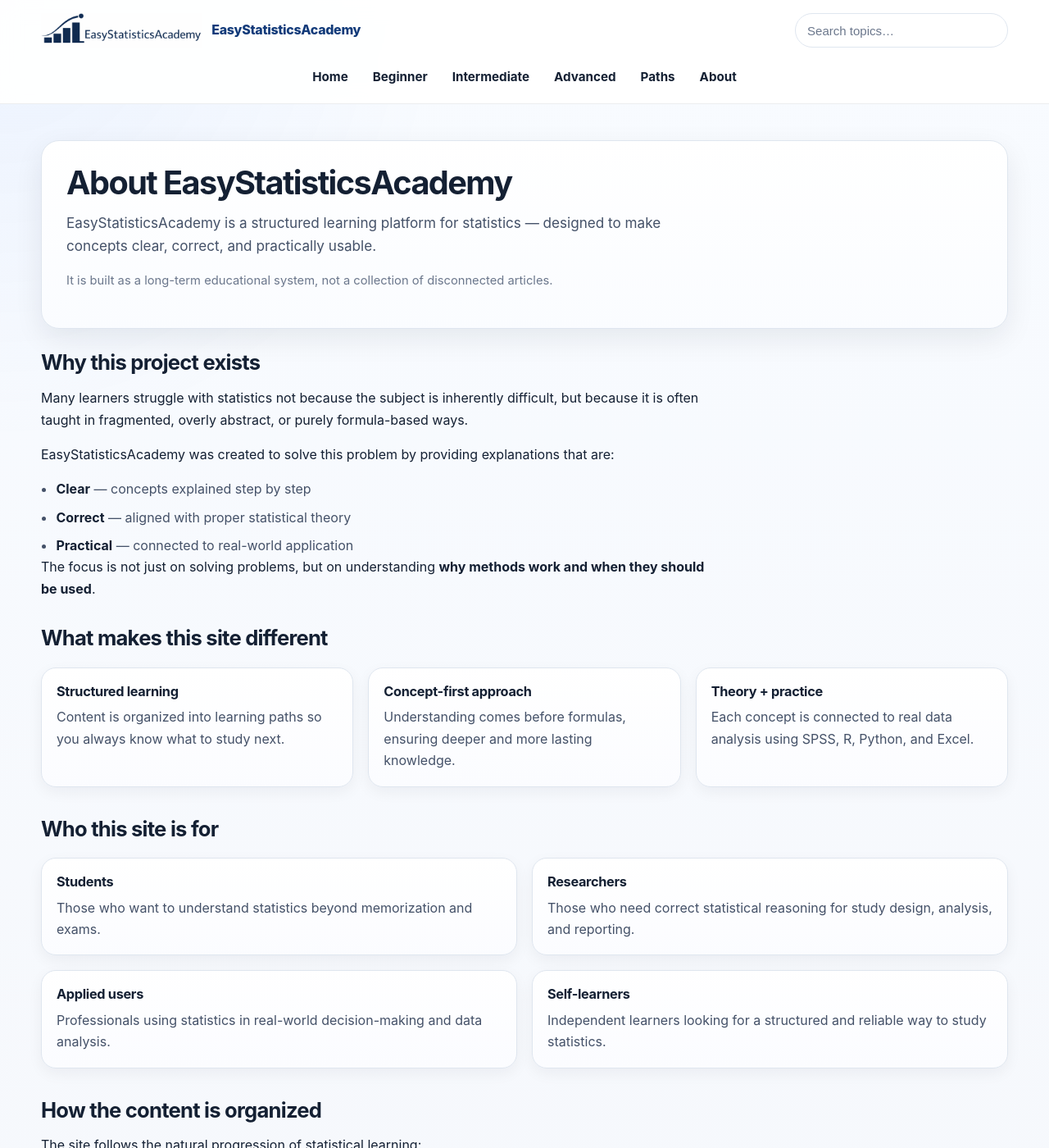
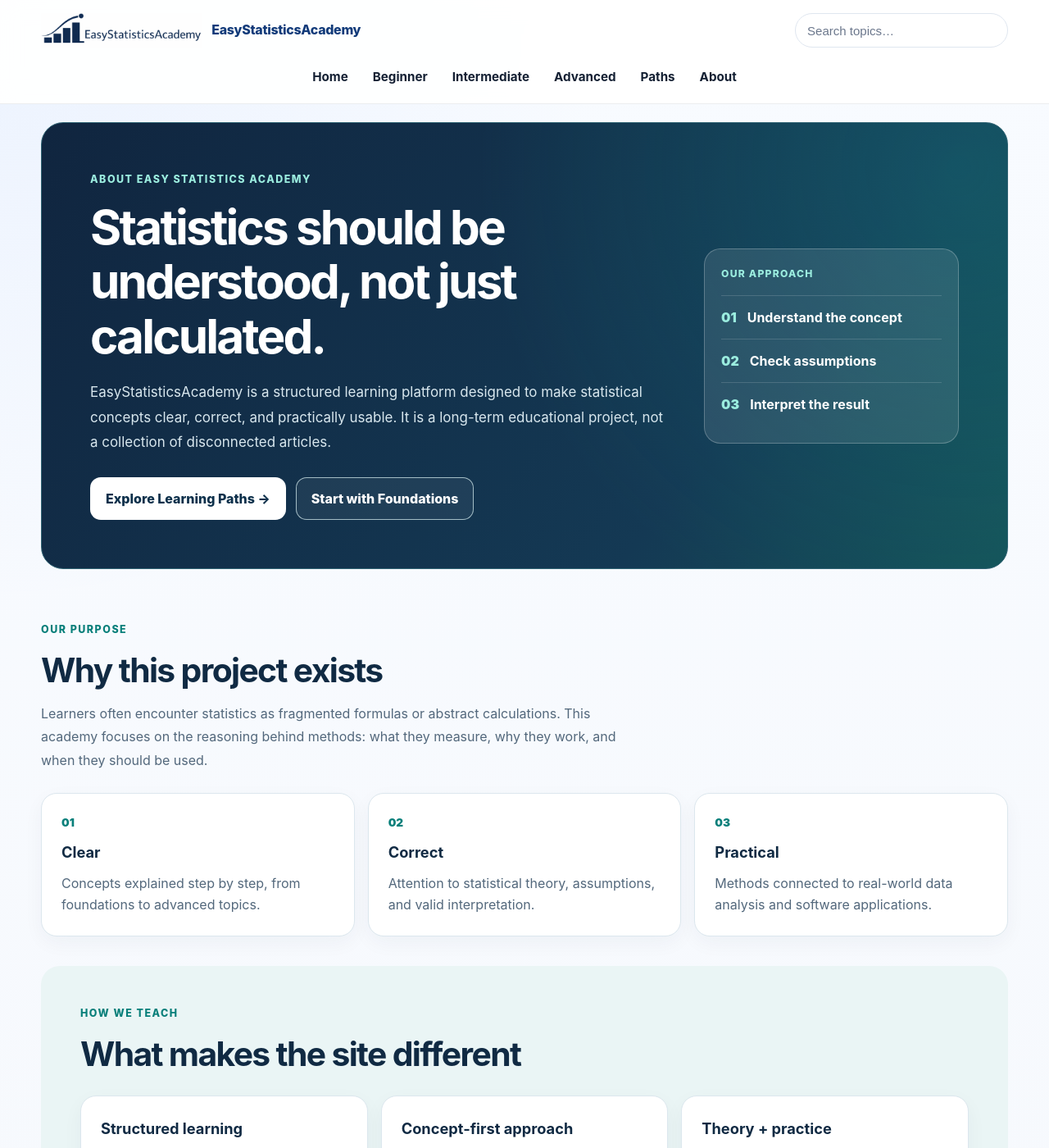
Before and after one commit to ammar-homaida-statistics/easystatisticsacademy, a Jekyll site: the page built from about.md, in a window 1280 px wide and 1400 px high. Shown: the whole window at 82% size. Built offline with Jekyll 4.4.1, drawn with Linux system fonts in a browser that asks for light colours; some of the changed text lies outside the part shown.

Commit message:
Add helpful 404, modernize About, and load MathJax safely once
* Add branded and accessible custom 404 page with working learning routes

* Refresh About page using clearer structured editorial layout and existing mission

* Add responsive page-scoped About and 404 editorial styling

* Load MathJax once only for rendered TeX pages; scope editorial CSS and 404 noindex

* Exclude custom 404 utility page from lesson search index

* Test custom 404, responsive About page, and single conditional MathJax loader

* Tighten 404 search link assertion and simplify MathJax loader regression test

* Detect visible TeX in DOM and load MathJax once, with config defined before injection

* Rebuild single MathJax loader safely from clean layout and correct replacement escaping

* Update expected editorial stylesheet and dynamic MathJax loader assertion

* Accept MathJax initial or initialized config shape while verifying original delimiters

```diff
--- a/_layouts/default.html
+++ b/_layouts/default.html
@@ -30,12 +30,24 @@
   <link rel="stylesheet" href="/css/paths.css?v=1" />
   {% endif %}
 
+  {% if page.editorial_styles %}
+  <link rel="stylesheet" href="/css/editorial.css?v=1" />
+  {% endif %}
+  {% if page.robots_noindex %}
+  <meta name="robots" content="noindex, follow" />
+  {% endif %}
+
   {% include schema-org.html %}
 
-  <!-- Load MathJax ONLY if needed -->
-  {% if page.math %}
-  <script src="https://cdn.jsdelivr.net/npm/mathjax@3/es5/tex-mml-chtml.js"></script>
-  {% endif %}
+  <!-- TeX configuration is cheap; only math pages fetch the MathJax library. -->
+  <script>
+    window.MathJax = {
+      tex: {
+        inlineMath: [['$', '$'], ['\\(', '\\)']],
+        displayMath: [['$$', '$$'], ['\\[', '\\]']]
+      }
+    };
+  </script>
 
 </head>
 
--- a/about.md
+++ b/about.md
@@ -3,193 +3,108 @@ layout: default
 title: About EasyStatisticsAcademy
 description: The purpose, philosophy, and long-term vision behind EasyStatisticsAcademy.
 permalink: /about/
+editorial_styles: true
 ---
 
-<section class="hero hero-section">
-  <div class="hero-card">
+<div class="esa-about">
 
-    <h1>About EasyStatisticsAcademy</h1>
+  <section class="esa-about-hero" aria-labelledby="esa-about-title">
+    <div>
+      <p class="esa-editorial-eyebrow">About Easy Statistics Academy</p>
+      <h1 id="esa-about-title">Statistics should be understood, not just calculated.</h1>
+      <p class="esa-about-lead">
+        EasyStatisticsAcademy is a structured learning platform designed to make statistical
+        concepts clear, correct, and practically usable. It is a long-term educational project,
+        not a collection of disconnected articles.
+      </p>
+      <div class="esa-editorial-actions">
+        <a class="esa-editorial-button esa-editorial-button--primary" href="/learning-paths/">Explore Learning Paths →</a>
+        <a class="esa-editorial-button esa-editorial-button--outline" href="/foundations/">Start with Foundations</a>
+      </div>
+    </div>
+    <div class="esa-about-hero-aside" aria-label="Our approach">
+      <p>Our approach</p>
+      <ol>
+        <li><span>01</span> Understand the concept</li>
+        <li><span>02</span> Check assumptions</li>
+        <li><span>03</span> Interpret the result</li>
+      </ol>
+    </div>
+  </section>
 
-    <p class="lead">
-      EasyStatisticsAcademy is a structured learning platform for statistics — designed to make concepts clear,
-      correct, and practically usable.
-    </p>
-
-    <p class="micro">
-      It is built as a long-term educational system, not a collection of disconnected articles.
-    </p>
-
-  </div>
-</section>
-
-<section class="section">
-  <div class="section-head">
-    <h2>Why this project exists</h2>
-  </div>
-
-  <div class="content-narrow">
-
-    <p>
-      Many learners struggle with statistics not because the subject is inherently difficult,
-      but because it is often taught in fragmented, overly abstract, or purely formula-based ways.
-    </p>
-
-    <p>
-      EasyStatisticsAcademy was created to solve this problem by providing explanations that are:
-    </p>
-
-    <ul class="bullets">
-      <li><strong>Clear</strong> — concepts explained step by step</li>
-      <li><strong>Correct</strong> — aligned with proper statistical theory</li>
-      <li><strong>Practical</strong> — connected to real-world application</li>
-    </ul>
-
-    <p>
-      The focus is not just on solving problems, but on understanding
-      <strong>why methods work and when they should be used</strong>.
-    </p>
-
-  </div>
-</section>
-
-<section class="section section-soft">
-  <div class="section-head">
-    <h2>What makes this site different</h2>
-  </div>
-
-  <div class="grid grid-3">
-
-    <div class="card">
-      <h3>Structured learning</h3>
+  <section class="esa-about-section" aria-labelledby="esa-about-why">
+    <div class="esa-about-heading">
+      <p class="esa-editorial-eyebrow">Our purpose</p>
+      <h2 id="esa-about-why">Why this project exists</h2>
       <p>
-        Content is organized into learning paths so you always know what to study next.
+        Learners often encounter statistics as fragmented formulas or abstract calculations.
+        This academy focuses on the reasoning behind methods: what they measure, why they work,
+        and when they should be used.
       </p>
     </div>
+    <div class="esa-about-values">
+      <div class="esa-about-card"><span>01</span><h3>Clear</h3><p>Concepts explained step by step, from foundations to advanced topics.</p></div>
+      <div class="esa-about-card"><span>02</span><h3>Correct</h3><p>Attention to statistical theory, assumptions, and valid interpretation.</p></div>
+      <div class="esa-about-card"><span>03</span><h3>Practical</h3><p>Methods connected to real-world data analysis and software applications.</p></div>
+    </div>
+  </section>
 
-    <div class="card">
-      <h3>Concept-first approach</h3>
+  <section class="esa-about-section esa-about-section--soft" aria-labelledby="esa-about-difference">
+    <div class="esa-about-heading">
+      <p class="esa-editorial-eyebrow">How we teach</p>
+      <h2 id="esa-about-difference">What makes the site different</h2>
+    </div>
+    <div class="esa-about-grid esa-about-grid--three">
+      <div class="esa-about-card"><h3>Structured learning</h3><p>Learning paths connect topics so you always know what to study next.</p></div>
+      <div class="esa-about-card"><h3>Concept-first approach</h3><p>Understanding comes before formulas, supporting deeper and lasting knowledge.</p></div>
+      <div class="esa-about-card"><h3>Theory + practice</h3><p>Concepts connect to analysis using SPSS, R, Python, and Excel.</p></div>
+    </div>
+  </section>
+
+  <section class="esa-about-section" aria-labelledby="esa-about-audience">
+    <div class="esa-about-heading">
+      <p class="esa-editorial-eyebrow">Who it's for</p>
+      <h2 id="esa-about-audience">Built for different kinds of learners</h2>
+    </div>
+    <div class="esa-about-grid esa-about-grid--two">
+      <div class="esa-about-card"><h3>Students</h3><p>Understand statistics beyond memorization and examinations.</p></div>
+      <div class="esa-about-card"><h3>Researchers</h3><p>Develop sound statistical reasoning for study design, analysis, and reporting.</p></div>
+      <div class="esa-about-card"><h3>Applied users</h3><p>Use statistics in practical decision-making and data analysis.</p></div>
+      <div class="esa-about-card"><h3>Self-learners</h3><p>Follow a structured and reliable route to independent learning.</p></div>
+    </div>
+  </section>
+
+  <section class="esa-about-section esa-about-section--soft" aria-labelledby="esa-about-curriculum">
+    <div class="esa-about-heading">
+      <p class="esa-editorial-eyebrow">The curriculum</p>
+      <h2 id="esa-about-curriculum">How the content is organized</h2>
+      <p>Each stage builds toward more sophisticated statistical thinking and application.</p>
+    </div>
+    <ol class="esa-about-curriculum">
+      <li><a href="/foundations/">Foundations and data concepts →</a></li>
+      <li><a href="/descriptive/">Descriptive statistics and data summaries →</a></li>
+      <li><a href="/probability/">Probability and theoretical understanding →</a></li>
+      <li><a href="/inference/">Statistical inference →</a></li>
+      <li><a href="/modeling/">Modeling and applied analysis →</a></li>
+      <li><a href="/software/">Software implementation and reproducible workflows →</a></li>
+      <li><a href="/machine-learning/">Data science, data mining, and machine learning →</a></li>
+    </ol>
+  </section>
+
+  <section class="esa-about-final" aria-labelledby="esa-about-vision">
+    <div>
+      <p class="esa-editorial-eyebrow">Looking ahead</p>
+      <h2 id="esa-about-vision">A long-term commitment to good statistical education.</h2>
       <p>
-        Understanding comes before formulas, ensuring deeper and more lasting knowledge.
+        Our goal is to build a complete, reliable, and structured resource for learning
+        statistics—one that stays relevant and useful over time.
+        Quality, clarity, and correctness matter more than content volume.
       </p>
+      <a href="mailto:contact@easystatisticsacademy.com">contact@easystatisticsacademy.com</a>
     </div>
-
-    <div class="card">
-      <h3>Theory + practice</h3>
-      <p>
-        Each concept is connected to real data analysis using SPSS, R, Python, and Excel.
-      </p>
+    <div class="esa-about-final-note">
+      <strong>Work in progress</strong>
+      <p>The website is under active development, with materials improved over time.</p>
     </div>
-
-  </div>
-</section>
-
-<section class="section">
-  <div class="section-head">
-    <h2>Who this site is for</h2>
-  </div>
-
-  <div class="grid grid-2">
-
-    <div class="card">
-      <h3>Students</h3>
-      <p>
-        Those who want to understand statistics beyond memorization and exams.
-      </p>
-    </div>
-
-    <div class="card">
-      <h3>Researchers</h3>
-      <p>
-        Those who need correct statistical reasoning for study design, analysis, and reporting.
-      </p>
-    </div>
-
-    <div class="card">
-      <h3>Applied users</h3>
-      <p>
-        Professionals using statistics in real-world decision-making and data analysis.
-      </p>
-    </div>
-
-    <div class="card">
-      <h3>Self-learners</h3>
-      <p>
-        Independent learners looking for a structured and reliable way to study statistics.
-      </p>
-    </div>
-
-  </div>
-</section>
-
-<section class="section section-soft">
-  <div class="section-head">
-    <h2>How the content is organized</h2>
-  </div>
-
-  <div class="content-narrow">
-
-    <p>
-      The site follows the natural progression of statistical learning:
-    </p>
-
-    <ul class="bullets">
-      <li>Foundations and descriptive statistics</li>
-      <li>Probability and theoretical understanding</li>
-      <li>Statistical inference and modeling</li>
-      <li>Applied statistics and real-world analysis</li>
-      <li>Software implementation (SPSS, R, Python, Excel)</li>
-      <li>Data science, data mining, and machine learning</li>
-    </ul>
-
-    <p>
-      Each section is part of a larger system and connects directly to the learning paths.
-    </p>
-
-    <p>
-      👉 <a href="/learning-paths/"><strong>View Learning Paths →</strong></a>
-    </p>
-
-  </div>
-</section>
-
-<section class="section section-slim">
-  <div class="callout">
-
-    <div class="callout-copy">
-      <h2>Long-term vision</h2>
-
-      <p>
-        EasyStatisticsAcademy is designed as a long-term academic project.
-      </p>
-
-      <p>
-        The goal is to build a complete, reliable, and structured resource for learning statistics —
-        one that remains useful and relevant over time.
-      </p>
-
-      <p>
-        The focus is on <strong>quality, clarity, and correctness</strong>, not speed or content volume.
-      </p>
-
-    </div>
-
-    <div class="callout-side">
-
-      <div class="mini">
-        <div class="mini-title">Contact</div>
-        <div class="mini-body">
-          contact@easystatisticsacademy.com
-        </div>
-      </div>
-
-      <div class="mini">
-        <div class="mini-title">Status</div>
-        <div class="mini-body">
-          The site is under active development and continuously improved.
-        </div>
-      </div>
-
-    </div>
-
-  </div>
-</section>
+  </section>
+</div>
--- /dev/null
+++ b/css/editorial.css
@@ -0,0 +1,58 @@
+/* Editorial About + 404 styles only; no impact on lesson pages. */
+.esa-about,.esa-error{--editorial-ink:#102a43;--editorial-muted:#53687c;--editorial-teal:#087f7a;color:var(--editorial-ink)}
+.esa-about a:focus-visible,.esa-error a:focus-visible{outline:3px solid #0b938c;outline-offset:4px}
+.esa-editorial-eyebrow{margin:0 0 14px;font-size:.78rem;font-weight:850;letter-spacing:.12em;text-transform:uppercase;color:#087f7a}
+.esa-editorial-actions{display:flex;flex-wrap:wrap;gap:12px;margin-top:27px}
+.esa-editorial-button{display:inline-flex;justify-content:center;align-items:center;min-height:46px;padding:12px 18px;border-radius:13px;border:1px solid transparent;font-weight:800;text-decoration:none}
+.esa-editorial-button--primary{background:#fff;color:#0d304b}
+.esa-editorial-button--primary:hover{background:#ecfffa;color:#0d304b;text-decoration:none}
+.esa-editorial-button--outline{border-color:rgba(229,251,251,.67);color:#fff;background:rgba(255,255,255,.06)}
+.esa-editorial-button--outline:hover{background:rgba(255,255,255,.17);color:#fff;text-decoration:none}
+.esa-about-hero,.esa-error-hero{overflow:hidden;position:relative;background:radial-gradient(circle at 95% 10%,rgba(22,165,154,.23),transparent 48%),linear-gradient(127deg,#10253f 0%,#143954 70%,#155359 100%);color:#fff;border:1px solid #2f6373;border-radius:27px;padding:clamp(28px,5vw,59px)}
+.esa-about-hero{display:grid;grid-template-columns:minmax(0,1.6fr) minmax(230px,.7fr);gap:clamp(20px,3vw,45px);align-items:center}
+.esa-about-hero .esa-editorial-eyebrow,.esa-error-hero .esa-editorial-eyebrow{color:#9beddf}
+.esa-about-hero h1,.esa-error-hero h1{color:#fff;max-width:790px;font-size:clamp(2rem,4.6vw,3.65rem);line-height:1.14;letter-spacing:-.048em;margin:0 0 20px}
+.esa-about-lead,.esa-error-lead{color:#d8e7ee;line-height:1.8;font-size:1.06rem;max-width:710px;margin:0}
+.esa-about-hero-aside{border-radius:20px;background:rgba(255,255,255,.1);border:1px solid rgba(255,255,255,.24);padding:20px}
+.esa-about-hero-aside p{color:#9beddf;font-size:.76rem;font-weight:850;text-transform:uppercase;letter-spacing:.1em}
+.esa-about-hero-aside ol{list-style:none;margin:0;padding:0}
+.esa-about-hero-aside li{display:flex;gap:13px;align-items:center;padding:13px 0;color:#fff;border-top:1px solid rgba(255,255,255,.15);font-weight:650}
+.esa-about-hero-aside li span{color:#9beddf;font-weight:900}
+.esa-about-section{padding:clamp(36px,5vw,66px) 0 8px}
+.esa-about-section--soft{margin-top:28px;padding:clamp(28px,4vw,48px);border-radius:23px;background:#eaf5f5}
+.esa-about-heading{max-width:740px;margin-bottom:25px}
+.esa-about-heading h2{font-size:clamp(1.7rem,3.6vw,2.55rem);line-height:1.22;letter-spacing:-.04em;color:var(--editorial-ink);margin:0 0 13px}
+.esa-about-heading p:not(.esa-editorial-eyebrow){color:var(--editorial-muted);line-height:1.8;margin:0}
+.esa-about-values,.esa-about-grid{display:grid;gap:16px}
+.esa-about-values,.esa-about-grid--three{grid-template-columns:repeat(3,minmax(0,1fr))}
+.esa-about-grid--two{grid-template-columns:repeat(2,minmax(0,1fr))}
+.esa-about-card{background:#fff;border:1px solid #dce7ee;border-radius:19px;padding:24px;box-shadow:0 8px 24px rgba(13,42,62,.045)}
+.esa-about-card>span{display:block;font-weight:900;color:#087f7a;font-size:.85rem;margin-bottom:10px}
+.esa-about-card h3{color:var(--editorial-ink);font-size:1.14rem;margin:0 0 9px}
+.esa-about-card p{color:var(--editorial-muted);line-height:1.68;margin:0}
+.esa-about-curriculum{display:grid;grid-template-columns:repeat(2,minmax(0,1fr));gap:10px 18px;margin:0;padding:0;list-style:none}
+.esa-about-curriculum li{min-width:0}
+.esa-about-curriculum a{display:flex;align-items:center;min-height:55px;border:1px solid #cbdfdf;border-radius:13px;background:#fff;padding:13px 17px;color:#0e5660;font-weight:750;text-decoration:none}
+.esa-about-curriculum a:hover{border-color:#0f9690;background:#f5fffd;text-decoration:none}
+.esa-about-final{margin-top:60px;padding:clamp(28px,5vw,55px);border-radius:24px;background:#102b47;color:#e0edf2;display:grid;grid-template-columns:minmax(0,1.5fr) minmax(220px,.6fr);gap:28px;align-items:center}
+.esa-about-final h2{color:#fff;font-size:clamp(1.7rem,3.4vw,2.6rem);letter-spacing:-.04em;line-height:1.22;margin:0 0 15px}
+.esa-about-final p{line-height:1.8;color:#d4e4eb}
+.esa-about-final .esa-editorial-eyebrow{color:#9beddf}
+.esa-about-final a{color:#9beddf;overflow-wrap:anywhere;font-weight:750}
+.esa-about-final-note{padding:20px;border:1px solid rgba(255,255,255,.2);border-radius:18px;background:rgba(255,255,255,.08)}
+.esa-about-final-note strong{color:#fff}
+.esa-about-final-note p{margin:7px 0 0}
+.esa-error{max-width:960px;margin:auto}
+.esa-error-hero{text-align:center}
+.esa-error-code{font-size:clamp(4rem,13vw,8rem);font-weight:900;letter-spacing:-.06em;line-height:1;margin:0 0 14px;color:#9beddf}
+.esa-error-hero h1{margin-left:auto;margin-right:auto}
+.esa-error-lead{margin-left:auto;margin-right:auto}
+.esa-error-hero .esa-editorial-actions{justify-content:center}
+.esa-error-next{padding:35px 0 20px}
+.esa-error-next h2{font-size:clamp(1.45rem,3vw,2rem);color:var(--editorial-ink);margin:0 0 10px}
+.esa-error-next p{color:var(--editorial-muted)}
+.esa-error-links{display:grid;grid-template-columns:repeat(2,minmax(0,1fr));gap:12px;margin-top:20px}
+.esa-error-links a{display:flex;justify-content:space-between;align-items:center;gap:12px;padding:16px 18px;background:#fff;border:1px solid #dce7ee;border-radius:14px;color:#0b5764;font-weight:800;text-decoration:none}
+.esa-error-links a:hover{background:#eef9f7;border-color:#9ed9d2;text-decoration:none}
+@media(max-width:830px){.esa-about-hero{grid-template-columns:1fr}.esa-about-hero-aside{max-width:510px}.esa-about-values,.esa-about-grid--three{grid-template-columns:1fr}.esa-about-final{grid-template-columns:1fr}.esa-about-curriculum{grid-template-columns:1fr}}
+@media(max-width:590px){.esa-about-hero,.esa-error-hero{border-radius:19px;padding:26px 21px}.esa-about-grid--two,.esa-error-links{grid-template-columns:1fr}.esa-about-section--soft{padding:25px 17px}.esa-about-final{margin-top:38px;padding:26px 21px}.esa-editorial-actions{flex-direction:column}.esa-editorial-button{width:100%}}
--- a/search.json
+++ b/search.json
@@ -4,7 +4,7 @@ layout: null
 [
 {% assign first = true %}
 {% for page in site.pages %}
-  {% if page.title and page.url %}
+  {% if page.title and page.url and page.url != '/404.html' %}
   {% unless first %},{% endunless %}
   {
     "title": {{ page.title | jsonify }},
```
Also changed, not shown: other parts of _layouts/default.html (+27 -11 lines), 404.html (added, +34 -0 lines), 1 other file.
